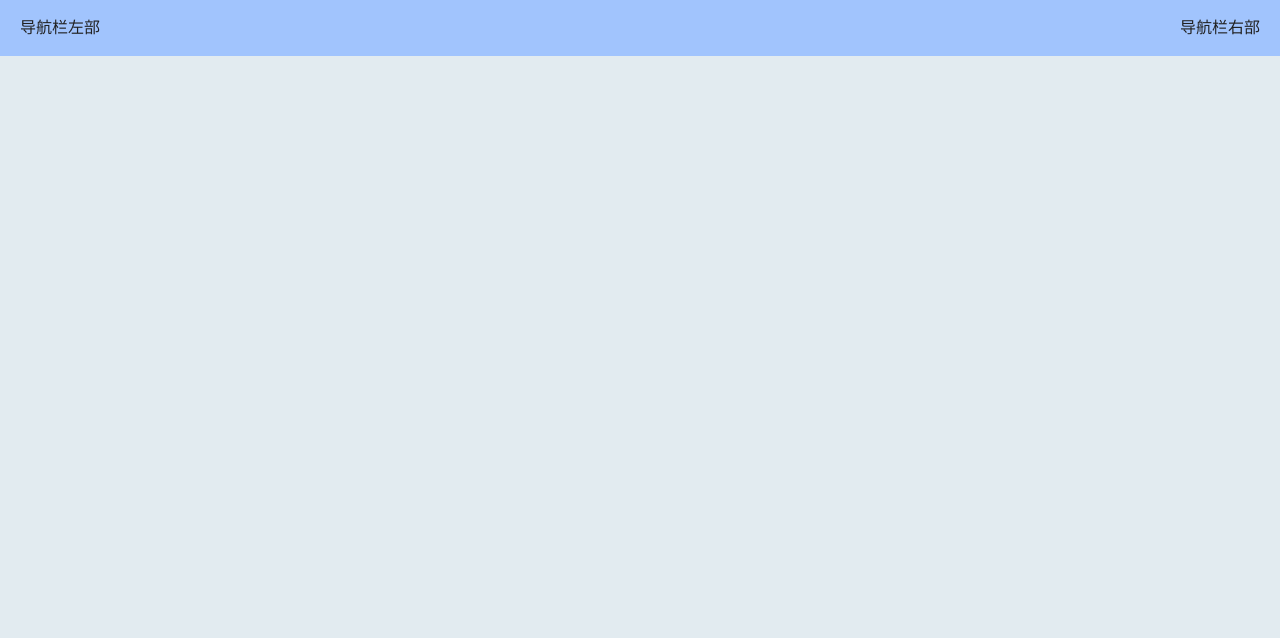
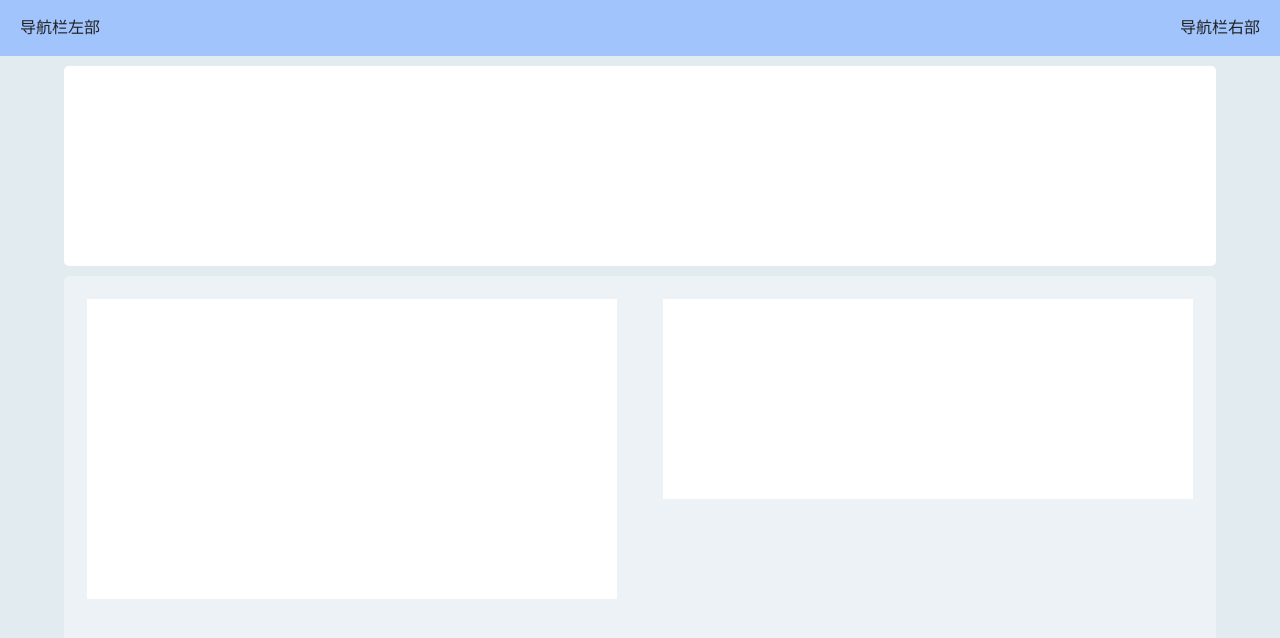
Before and after one commit to shouhou-web/RuanGongD, a Vue app in the folder vued/: page /profile in a window 1280 px wide. Shown: the top 638 px of the page. Built offline with nearby package versions, Linux system fonts and the light colour scheme.

Commit message:
加入了基本布局

```diff
--- a/vued/src/router/index.js
+++ b/vued/src/router/index.js
@@ -39,6 +39,11 @@ const routes = [
     component: Test
     // redirect重定向
     // redirect: "/home/workSpace"
+  },
+  {
+    path: "/profile",
+    name: "Profile",
+    component: Profile
   }
 ];
 
--- a/vued/src/views/Profile/Profile.vue
+++ b/vued/src/views/Profile/Profile.vue
@@ -1,6 +1,14 @@
 <template>
   <!-- 个人信息界面 -->
-  <div id="profile"></div>
+  <div id="profile">
+    <div id="profile-firstlayer" class="firstlayer-outterstyle">
+
+    </div>
+    <div id="profile-secondlayer" class="secondlayer-outterstyle">
+      <div id="leftpart" class="leftpart-style"></div>
+      <div id="rightpart" class="rightpart-style"></div>
+    </div>
+  </div>
 </template>
 
 <script>
@@ -14,4 +22,38 @@ export default {
 };
 </script>
 
-<style scoped></style>
+<style scoped>
+.firstlayer-outterstyle {
+  margin-left: 5vw;
+  margin-top: 10px;
+  background-color: white;
+  border-radius: 5px;
+  width: 90vw;
+  height: 200px;
+}
+
+.secondlayer-outterstyle {
+  margin-left: 5vw;
+  margin-top: 10px;
+  background-color: rgba(255, 255, 255, 0.336);
+  border-radius: 5px;
+  width: 90vw;
+  height: 450px;
+  display: flex;
+  flex-direction: row;
+}
+
+.leftpart-style {
+  margin: 2%;
+  width: 46%;
+  height: 300px;
+  background-color: white;
+}
+
+.rightpart-style {
+  margin: 2%;
+  width: 46%;
+  height: 200px;
+  background-color: white;
+}
+</style>
```
